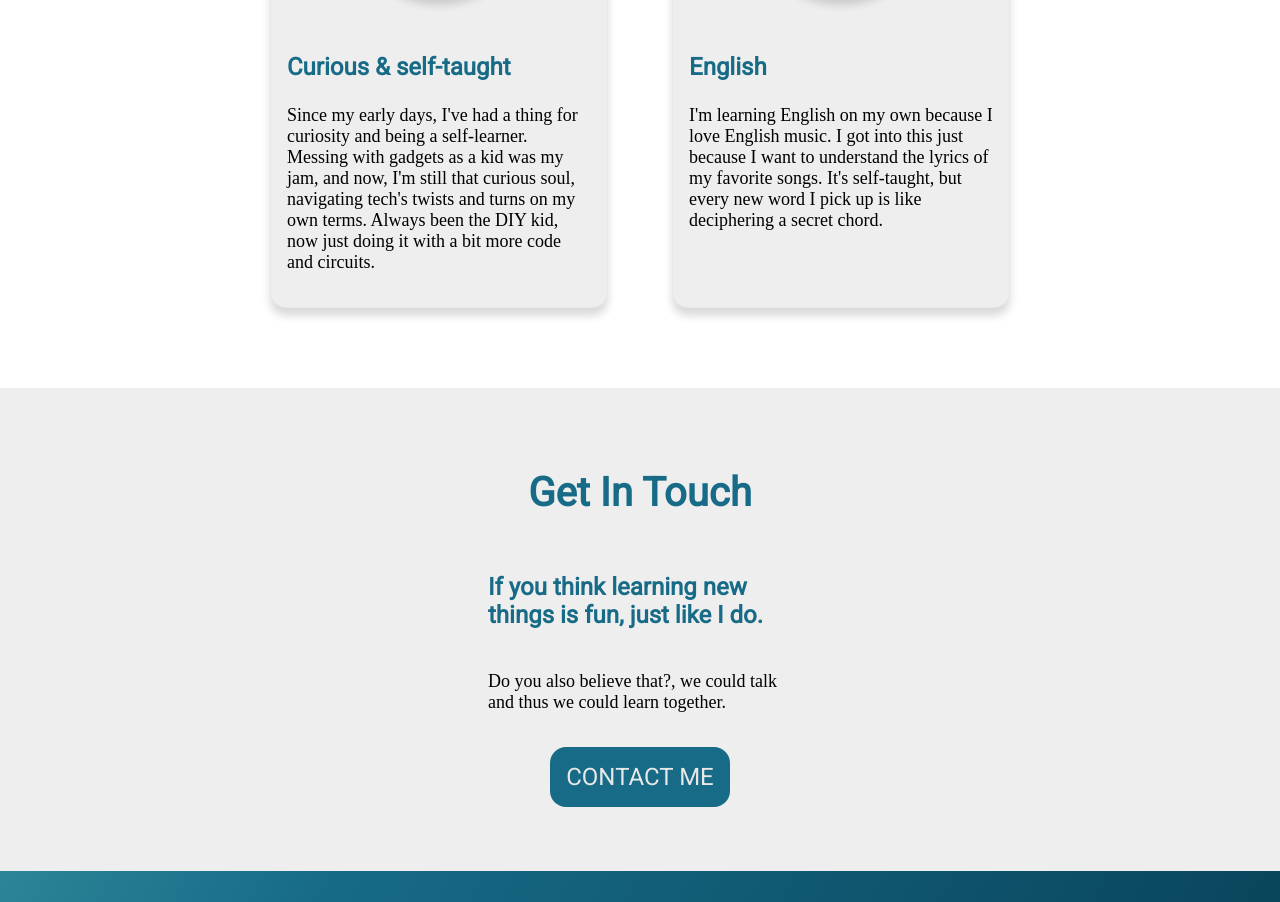
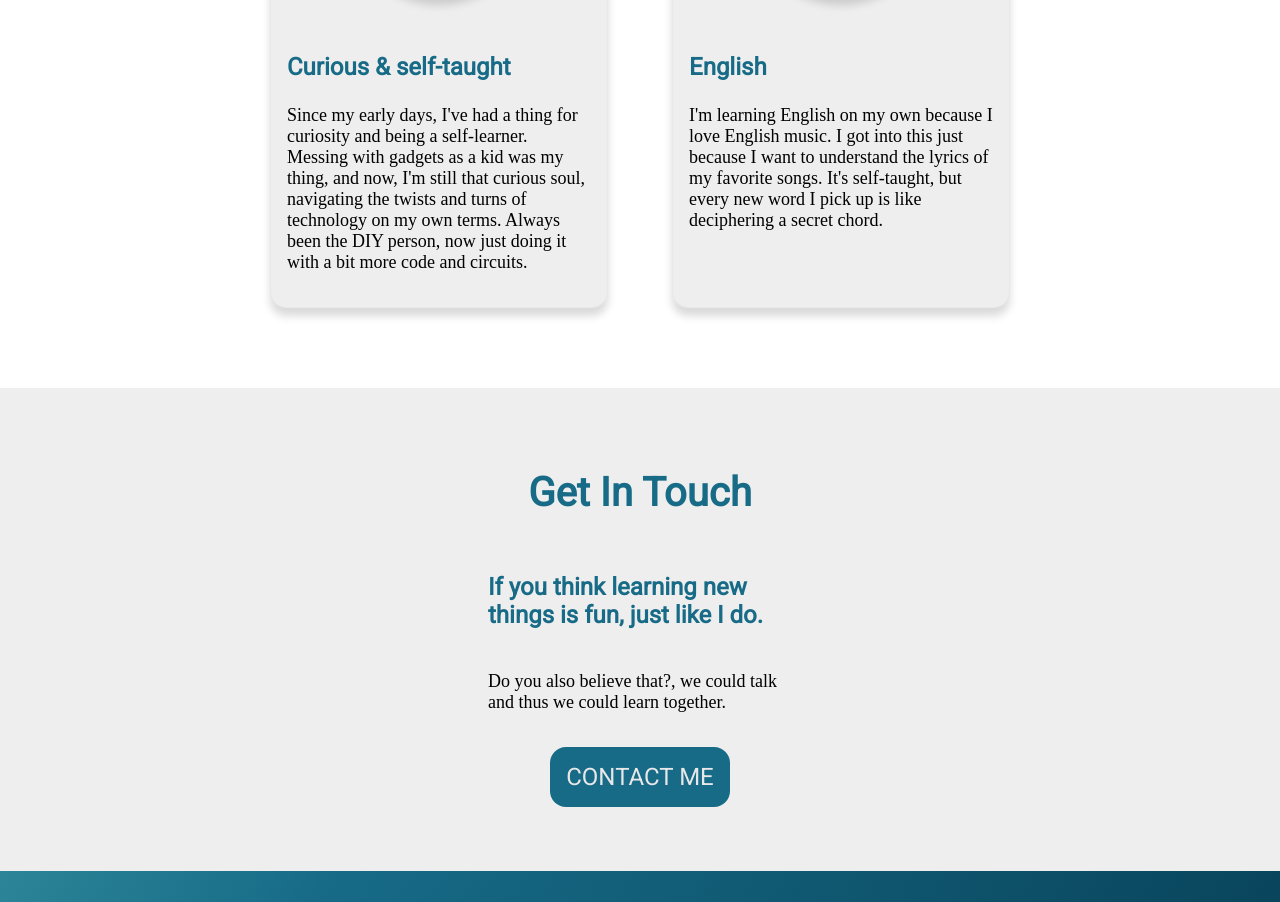
Before and after one commit to jhonsebastian1227/capstone, a plain HTML site: page index.html in a window 1280 px wide. Shown: the part 1470-2372 px from the top of the page. Drawn offline with Linux system fonts and the light colour scheme.

Commit message:
index.html

```diff
--- a/index.html
+++ b/index.html
@@ -51,7 +51,7 @@
                         <img src="./assets/images/skill2.jpg" alt="cat">
                         <div>
                             <h3>Curious & self-taught</h3>
-                            <p>Since my early days, I've had a thing for curiosity and being a self-learner. Messing with gadgets as a kid was my jam, and now, I'm still that curious soul, navigating tech's twists and turns on my own terms. Always been the DIY kid, now just doing it with a bit more code and circuits.</p>
+                            <p>Since my early days, I've had a thing for curiosity and being a self-learner. Messing with gadgets as a kid was my thing, and now, I'm still that curious soul, navigating the twists and turns of technology on my own terms. Always been the DIY person, now just doing it with a bit more code and circuits.</p>
                         </div>
                     </div>
 
```
